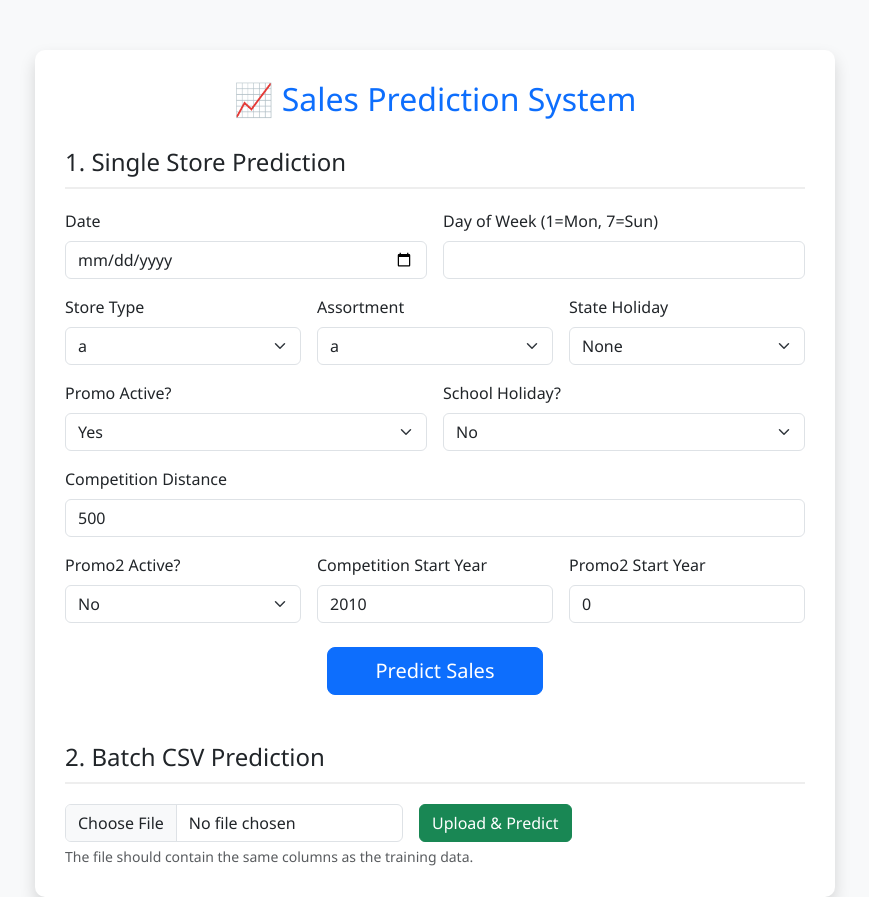
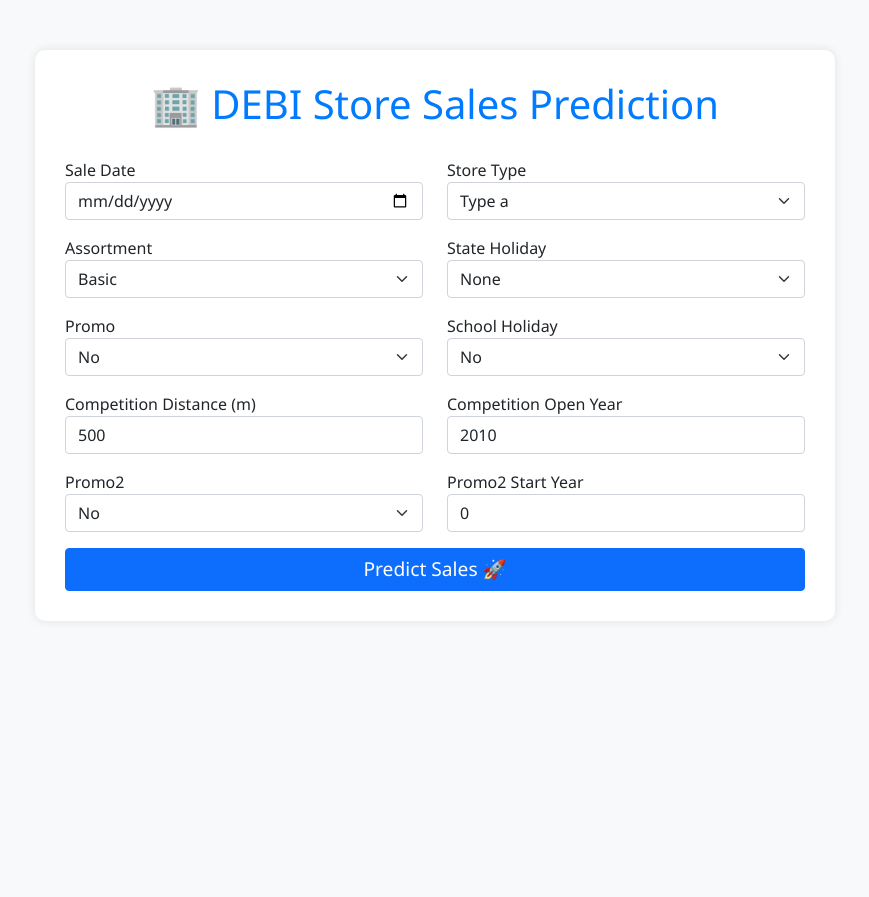
Before and after one commit to yo-salah1/DEPI-Project, a Flask app: page / in a window 1280 px wide. Shown: the whole page, without its empty margins (205-1074 px from the left). After the commit the page ends 591 px from the top, so only its background shows below. Run offline with Flask 3, Linux system fonts and the light colour scheme; parts of the project's set-up code (start-up, migrations or seed data) failed here and were passed over.

Commit message:
final NB & presentation

```diff
--- a/app.py
+++ b/app.py
@@ -1,4 +1,4 @@
-from flask import Flask, request, jsonify, render_template
+from flask import Flask, request, render_template
 import pandas as pd
 import numpy as np
 import joblib
@@ -6,126 +6,78 @@ import json
 
 app = Flask(__name__)
 
-# 1. تحميل الملفات المحفوظة
-model = joblib.load('sales_model.pkl')
-scaler = joblib.load('scaler.pkl')
-with open('model_columns.json', 'r') as f:
+# Load artifacts once at startup
+model = joblib.load("model.pkl")
+scaler = joblib.load("scaler.pkl")
+imputer = joblib.load("imputer.pkl")
+with open("model_columns.json", "r") as f:
     model_columns = json.load(f)
 
-def preprocess_input(data_df):
-    """
-    دالة لتجهيز الداتا (سواء صف واحد أو ملف كامل)
-    بنفس الخطوات اللي عملناها في الـ Notebook
-    """
-    # تحويل التاريخ واستخراج المعلومات
-    if 'Date' in data_df.columns:
-        data_df['Date'] = pd.to_datetime(data_df['Date'])
-        data_df['Year'] = data_df['Date'].dt.year
-        data_df['Month'] = data_df['Date'].dt.month
-        data_df['Day'] = data_df['Date'].dt.day
-        data_df['WeekOfYear'] = data_df['Date'].dt.isocalendar().week
-        data_df['DayOfWeek'] = data_df['Date'].dt.dayofweek + 1
+@app.route('/', methods=['GET', 'POST'])
+def home():
+    prediction_text = ""
 
-        # حساب المدد الزمنية (مع التأكد من وجود الأعمدة)
-        if 'CompetitionOpenSinceYear' in data_df.columns:
-            data_df['CompetitionAge'] = data_df['Year'] - data_df['CompetitionOpenSinceYear']
-            data_df['CompetitionAge'] = data_df['CompetitionAge'].apply(lambda x: x if x > 0 else 0)
+    if request.method == 'POST':
+        try:
+            # Receive form data
+            data = {
+                'Date': pd.to_datetime(request.form['Date']),
+                'StoreType': request.form['StoreType'],
+                'Assortment': request.form['Assortment'],
+                'Promo': int(request.form['Promo']),
+                'StateHoliday': request.form['StateHoliday'],
+                'SchoolHoliday': int(request.form['SchoolHoliday']),
+                'CompetitionDistance': float(request.form['CompetitionDistance']),
+                'CompetitionOpenSinceYear': float(request.form.get('CompetitionOpenSinceYear', 0)),
+                'Promo2': int(request.form['Promo2']),
+                'Promo2SinceYear': float(request.form.get('Promo2SinceYear', 0))
+            }
 
-        if 'Promo2SinceYear' in data_df.columns:
-            data_df['Promo2Duration'] = data_df['Year'] - data_df['Promo2SinceYear']
-            data_df['Promo2Duration'] = data_df['Promo2Duration'].apply(lambda x: x if x > 0 else 0)
+            df = pd.DataFrame([data])
 
-        # حذف الأعمدة غير الضرورية (نفس اللي في Notebook)
-        cols_to_drop = ['Store', 'Date', 'Customers', 'Open', 'PromoInterval',
-                        'CompetitionOpenSinceMonth', 'CompetitionOpenSinceYear',
-                        'Promo2SinceWeek', 'Promo2SinceYear']
-        data_df = data_df.drop(columns=cols_to_drop, errors='ignore')
+            # Feature Engineering
+            df['Year'] = df['Date'].dt.year
+            df['Month'] = df['Date'].dt.month
+            df['Day'] = df['Date'].dt.day
+            df['WeekOfYear'] = df['Date'].dt.isocalendar().week
+            df['DayOfWeek'] = df['Date'].dt.dayofweek
+            df['DayOfMonth'] = df['Date'].dt.day
+            df['IsMonthStart'] = df['Date'].dt.is_month_start.astype(int)
+            df['IsMonthEnd'] = df['Date'].dt.is_month_end.astype(int)
 
-    # One-Hot Encoding
-    data_df = pd.get_dummies(data_df)
+            df['CompetitionAge'] = df['Year'] - df['CompetitionOpenSinceYear']
+            df['CompetitionAge'] = df['CompetitionAge'].apply(lambda x: x if x > 0 else 0)
 
-    # *** الخطوة السحرية ***
-    # التأكد إن الأعمدة متطابقة مع أعمدة الموديل
-    # لو في عمود ناقص (مثلا StoreType_b مش موجود في الانبوت) بنضيفه ونحط صفر
-    data_df = data_df.reindex(columns=model_columns, fill_value=0)
+            df['Promo2Duration'] = df['Year'] - df['Promo2SinceYear']
+            df['Promo2Duration'] = df['Promo2Duration'].apply(lambda x: x if x > 0 else 0)
 
-    # Scaling
-    data_scaled = scaler.transform(data_df)
+            df['CompetitionDistance'] = np.log1p(df['CompetitionDistance'])
 
-    return data_scaled
+            # Drop unnecessary columns
+            cols_to_drop = ['Date', 'CompetitionOpenSinceYear', 'Promo2SinceYear']
+            df = df.drop(columns=cols_to_drop, errors='ignore')
 
-@app.route('/')
-def home():
-    return render_template('index.html')
+            # Encoding & Alignment
+            df_encoded = pd.get_dummies(df)
 
-@app.route('/predict', methods=['POST'])
-def predict():
-    try:
-        # استلام البيانات من الفورم
-        features = {
-            'Store': 1, # قيمة افتراضية لأنه بيتحذف
-            'DayOfWeek': int(request.form['DayOfWeek']),
-            'Date': request.form['Date'],
-            'Open': 1, # نفترض المحل مفتوح
-            'Promo': int(request.form['Promo']),
-            'StateHoliday': request.form['StateHoliday'],
-            'SchoolHoliday': int(request.form['SchoolHoliday']),
-            'StoreType': request.form['StoreType'],
-            'Assortment': request.form['Assortment'],
-            'CompetitionDistance': float(request.form['CompetitionDistance']),
-            'CompetitionOpenSinceMonth': float(request.form.get('CompetitionOpenSinceMonth', 0)),
-            'CompetitionOpenSinceYear': float(request.form.get('CompetitionOpenSinceYear', 0)),
-            'Promo2': int(request.form['Promo2']),
-            'Promo2SinceWeek': float(request.form.get('Promo2SinceWeek', 0)),
-            'Promo2SinceYear': float(request.form.get('Promo2SinceYear', 0)),
-            'PromoInterval': 'None'
-        }
+            final_df = pd.DataFrame(columns=model_columns)
+            final_df = pd.concat([final_df, df_encoded], axis=0, ignore_index=True)
+            final_df = final_df.fillna(0)
+            final_df = final_df[model_columns]
 
-        # تحويل لـ DataFrame
-        df = pd.DataFrame([features])
+            # Scaling & Prediction
+            final_df_imputed = imputer.transform(final_df)
+            final_df_scaled = scaler.transform(final_df_imputed)
 
-        # المعالجة والتوقع
-        processed_data = preprocess_input(df)
-        prediction = model.predict(processed_data)
+            prediction = model.predict(final_df_scaled)
+            output = round(prediction[0], 2)
 
-        # إذا كنت مستخدم Log Transformation في التدريب، رجعها لأصلها
-        # output = np.expm1(prediction[0])
-        output = prediction[0] # لو مكنتش مستخدم Log
-        return render_template('index.html', prediction_text=f'Sales Prediction: ${output:,.2f}')
+            prediction_text = f"Predicted Sales: {output} €"
 
+        except Exception as e:
+            prediction_text = f"Error: {str(e)}"
 
-    except Exception as e:
-        return render_template('index.html', prediction_text=f'حدث خطأ: {str(e)}')
-
-@app.route('/upload', methods=['POST'])
-def upload_file():
-    try:
-        if 'file' not in request.files:
-            return "No file part"
-        file = request.files['file']
-        if file.filename == '':
-            return "No selected file"
-
-        # قراءة الملف
-        df = pd.read_csv(file)
-
-        # حفظ نسخة من البيانات الأصلية للنتيجة
-        original_df = df.copy()
-
-        # المعالجة
-        processed_data = preprocess_input(df)
-
-        # التوقع
-        predictions = model.predict(processed_data)
-
-        # إضافة التوقعات للملف
-        original_df['Predicted_Sales'] = predictions
-
-        # تحويل لـ HTML للعرض (أو ممكن تحفظه كـ CSV وتخليه يحمله)
-        return original_df.head(20).to_html(classes='table table-striped')
-
-    except Exception as e:
-        return f"Error processing file: {str(e)}"
+    return render_template('index.html', prediction_text=prediction_text)
 
 if __name__ == "__main__":
     app.run(debug=True)
--- a/model_columns.json
+++ b/model_columns.json
@@ -1 +1 @@
-["Promo", "StoreType_b", "Promo2Duration", "Assortment_c", "Assortment_b", "StateHoliday_0", "WeekOfYear", "Promo2", "StateHoliday_c", "StateHoliday_b", "StateHoliday_a", "DayOfWeek"]
+["Customers", "Promo", "Active", "SalesPerCustomer", "StoreType_b", "Assortment_c", "Promo2Duration", "StateHoliday_0", "Assortment_b", "WeekOfYear", "Month", "CompetitionDistance", "Day", "DayOfMonth", "Promo2", "DayOfWeek"]
--- /dev/null
+++ b/requirements.txt
@@ -0,0 +1,6 @@
+streamlit
+pandas
+numpy
+scikit-learn
+xgboost
+joblib
--- a/templates/index.html
+++ b/templates/index.html
@@ -1,52 +1,49 @@
 <!DOCTYPE html>
-<html lang="en" dir="ltr">
+<html lang="en">
 <head>
     <meta charset="UTF-8">
-    <title>Rossmann Sales Prediction</title>
-    <link href="https://cdn.jsdelivr.net/npm/bootstrap@5.3.0/dist/css/bootstrap.min.css" rel="stylesheet">
+    <title>DEBI Sales Prediction</title>
+    <link href="https://cdn.jsdelivr.net/npm/bootstrap@5.1.3/dist/css/bootstrap.min.css" rel="stylesheet">
     <style>
         body { background-color: #f8f9fa; font-family: 'Segoe UI', Tahoma, Geneva, Verdana, sans-serif; }
-        .container { max-width: 800px; margin-top: 50px; background: white; padding: 30px; border-radius: 10px; shadow: 0 0 10px rgba(0,0,0,0.1); }
-        h2 { color: #0d6efd; margin-bottom: 30px; text-align: center; }
-        .section-title { border-bottom: 2px solid #eee; padding-bottom: 10px; margin-bottom: 20px; margin-top: 30px; }
+        .container { max-width: 800px; margin-top: 50px; background: white; padding: 30px; border-radius: 10px; box-shadow: 0 0 10px rgba(0,0,0,0.1); }
+        h1 { color: #007bff; text-align: center; margin-bottom: 30px; }
+        .btn-primary { width: 100%; font-size: 1.2rem; }
+        .result { background: #d4edda; color: #155724; padding: 15px; border-radius: 5px; text-align: center; margin-top: 20px; font-size: 1.5rem; font-weight: bold; }
     </style>
 </head>
 <body>
+    <div class="container">
+        <h1>🏢 DEBI Store Sales Prediction</h1>
 
-<div class="container shadow">
-    <h2>📈 Sales Prediction System</h2>
-
-    <h4 class="section-title">1. Single Store Prediction</h4>
-    <form action="/predict" method="post" class="row g-3">
-
-        <div class="col-md-6">
-            <label class="form-label">Date</label>
-            <input type="date" class="form-control" name="Date" required>
+        <form action="/" method="post">
+            <div class="row mb-3">
+                <div class="col">
+                    <label>Sale Date</label>
+                    <input type="date" name="Date" class="form-control" required>
                 </div>
-        <div class="col-md-6">
-            <label class="form-label">Day of Week (1=Mon, 7=Sun)</label>
-            <input type="number" class="form-control" name="DayOfWeek" min="1" max="7" required>
+                <div class="col">
+                    <label>Store Type</label>
+                    <select name="StoreType" class="form-select">
+                        <option value="a">Type a</option>
+                        <option value="b">Type b</option>
+                        <option value="c">Type c</option>
+                        <option value="d">Type d</option>
+                    </select>
+                </div>
             </div>
 
-        <div class="col-md-4">
-            <label class="form-label">Store Type</label>
-            <select name="StoreType" class="form-select">
-                <option value="a">a</option>
-                <option value="b">b</option>
-                <option value="c">c</option>
-                <option value="d">d</option>
+            <div class="row mb-3">
+                <div class="col">
+                    <label>Assortment</label>
+                    <select name="Assortment" class="form-select">
+                        <option value="a">Basic</option>
+                        <option value="b">Extra</option>
+                        <option value="c">Extended</option>
                     </select>
                 </div>
-        <div class="col-md-4">
-            <label class="form-label">Assortment</label>
-            <select name="Assortment" class="form-select">
-                <option value="a">a</option>
-                <option value="b">b</option>
-                <option value="c">c</option>
-            </select>
-        </div>
-        <div class="col-md-4">
-            <label class="form-label">State Holiday</label>
+                <div class="col">
+                    <label>State Holiday</label>
                     <select name="StateHoliday" class="form-select">
                         <option value="0">None</option>
                         <option value="a">Public Holiday</option>
@@ -54,66 +51,56 @@
                         <option value="c">Christmas</option>
                     </select>
                 </div>
+            </div>
 
-        <div class="col-md-6">
-            <label class="form-label">Promo Active?</label>
+            <div class="row mb-3">
+                <div class="col">
+                    <label>Promo</label>
                     <select name="Promo" class="form-select">
+                        <option value="0">No</option>
                         <option value="1">Yes</option>
-                <option value="0">No</option>
                     </select>
                 </div>
-        <div class="col-md-6">
-            <label class="form-label">School Holiday?</label>
+                <div class="col">
+                    <label>School Holiday</label>
                     <select name="SchoolHoliday" class="form-select">
                         <option value="0">No</option>
                         <option value="1">Yes</option>
                     </select>
                 </div>
-
-        <div class="col-md-12">
-            <label class="form-label">Competition Distance</label>
-            <input type="number" class="form-control" name="CompetitionDistance" value="500">
             </div>
 
-        <div class="col-md-4">
-            <label class="form-label">Promo2 Active?</label>
+            <div class="row mb-3">
+                <div class="col">
+                    <label>Competition Distance (m)</label>
+                    <input type="number" name="CompetitionDistance" class="form-control" value="500" required>
+                </div>
+                <div class="col">
+                    <label>Competition Open Year</label>
+                    <input type="number" name="CompetitionOpenSinceYear" class="form-control" value="2010">
+                </div>
+            </div>
+
+            <div class="row mb-3">
+                <div class="col">
+                    <label>Promo2</label>
                     <select name="Promo2" class="form-select">
                         <option value="0">No</option>
                         <option value="1">Yes</option>
                     </select>
                 </div>
-        <div class="col-md-4">
-            <label class="form-label">Competition Start Year</label>
-            <input type="number" class="form-control" name="CompetitionOpenSinceYear" value="2010">
+                <div class="col">
+                    <label>Promo2 Start Year</label>
+                    <input type="number" name="Promo2SinceYear" class="form-control" value="0">
                 </div>
-        <div class="col-md-4">
-            <label class="form-label">Promo2 Start Year</label>
-            <input type="number" class="form-control" name="Promo2SinceYear" value="0">
             </div>
 
-        <div class="col-12 text-center mt-4">
-            <button type="submit" class="btn btn-primary btn-lg px-5">Predict Sales</button>
-        </div>
+            <button type="submit" class="btn btn-primary">Predict Sales 🚀</button>
         </form>
 
         {% if prediction_text %}
-    <div class="alert alert-success mt-4 text-center">
-        <h3>{{ prediction_text }}</h3>
+        <div class="result">{{ prediction_text }}</div>
+        {% endif %}
     </div>
-    {% endif %}
-
-    <h4 class="section-title mt-5">2. Batch CSV Prediction</h4>
-    <form action="/upload" method="post" enctype="multipart/form-data" class="row g-3 align-items-center">
-        <div class="col-auto">
-            <input type="file" name="file" class="form-control" accept=".csv" required>
-        </div>
-        <div class="col-auto">
-            <button type="submit" class="btn btn-success">Upload & Predict</button>
-        </div>
-        <div class="form-text">The file should contain the same columns as the training data.</div>
-    </form>
-
-</div>
-
 </body>
 </html>
```
Also changed, not shown: flask_app.py (added, +83 -0 lines), New Text Document.txt (added), 8 other files. Lines whose indentation alone changed are shown as unchanged.
